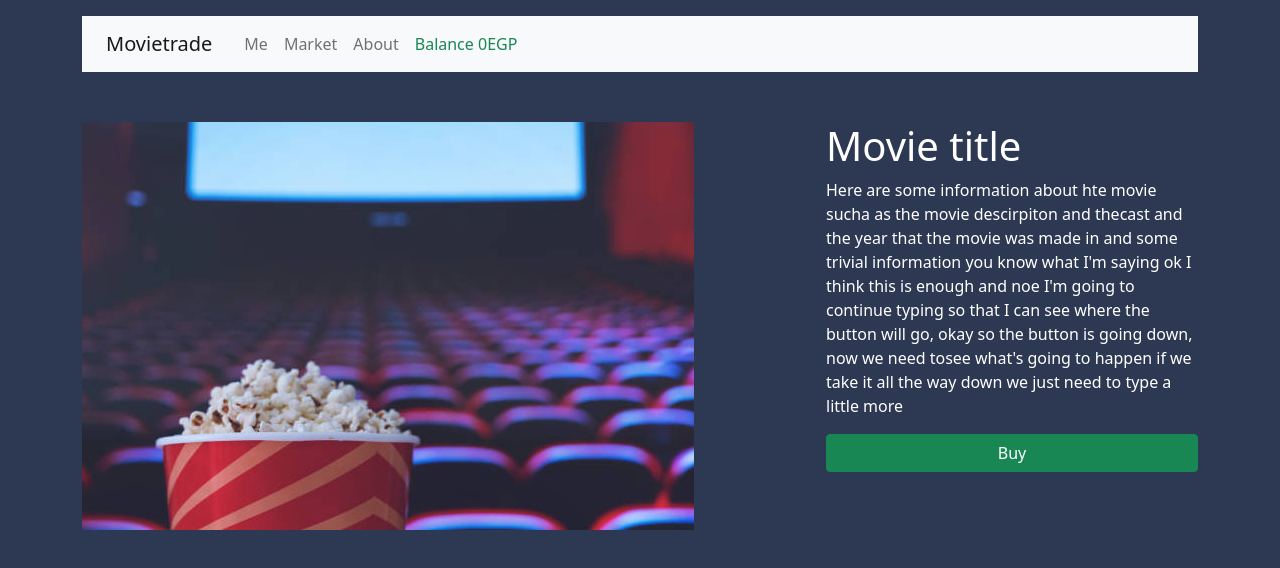
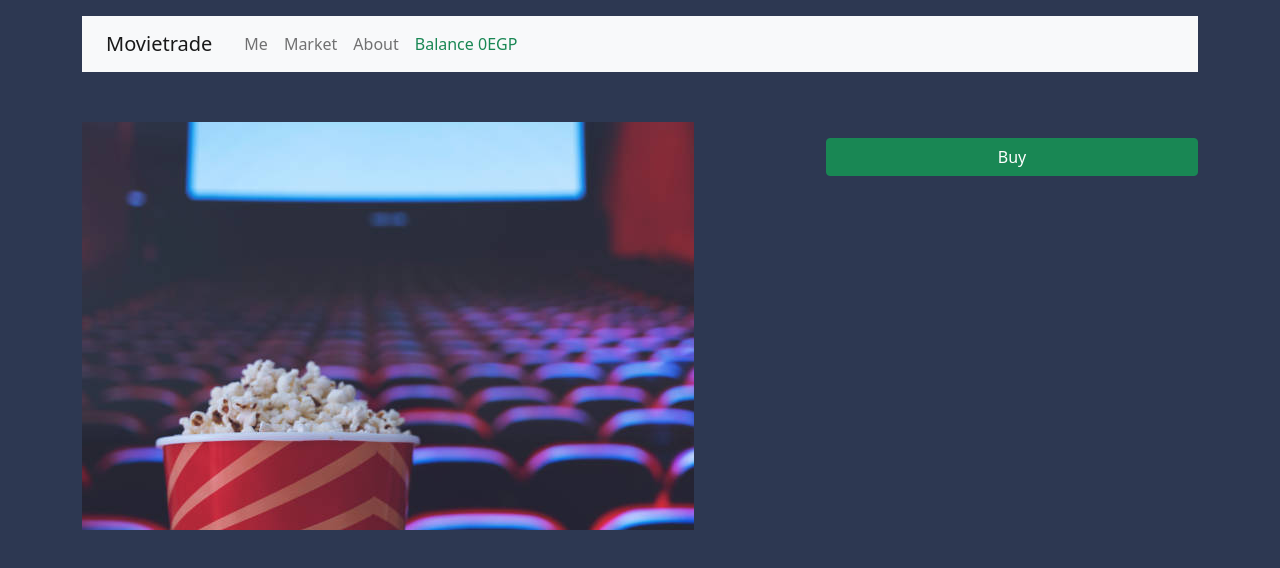
Before and after one commit to AbdullahFattah/movietrade, a React (Create React App) app: page /movie/1 in a window 1280 px wide. Shown: the top 568 px of the page. Built offline with nearby package versions, Linux system fonts and the light colour scheme.

Commit message:
Movie page buy added (Bug on refresh)

```diff
--- a/src/App.js
+++ b/src/App.js
@@ -11,6 +11,7 @@ import Recharge from "./components/recharge";
 import MoviePage from "./components/MoviePage";
 
 function App() {
+  const [movie, setMovie] = useState([]);
   const [balance, setBalance] = useState(0);
   const [ownedMovies, setOwnedMovies] = useState([]);
 
@@ -45,7 +46,10 @@ function App() {
                 <Me ownedMovies={ownedMovies} setOwnedMovies={setOwnedMovies} />
               }
             ></Route>
-            <Route path="/buy-movies" element={<Buy />}></Route>
+            <Route
+              path="/buy-movies"
+              element={<Buy movie={movie} setMovie={setMovie} />}
+            ></Route>
             <Route path="/about" element={<About />}></Route>
             <Route
               path="/recharge"
@@ -66,7 +70,10 @@ function App() {
               path="/purchase-complete"
               element={<PurchaseComplete />}
             ></Route>
-            <Route path="/movie/:id" element={<MoviePage />}></Route>
+            <Route
+              path="/movie/:id"
+              element={<MoviePage movie={movie} />}
+            ></Route>
           </Routes>
         </Router>
       </div>
--- a/src/components/MoviePage.js
+++ b/src/components/MoviePage.js
@@ -1,7 +1,11 @@
-import { useParams } from "react-router-dom";
+import { useParams, Link } from "react-router-dom";
 import image from "../assets/card-image.jpg";
 
-const MoviePage = () => {
+const MoviePage = ({ movie }) => {
+  const movieId = parseInt(useParams().id);
+
+  const selectedMovie = movie[movieId - 1];
+
   return (
     <div className="movie-page">
       <div className="movie-page-image" style={{ marginTop: "50px" }}>
@@ -13,19 +17,16 @@ const MoviePage = () => {
           marginTop: "50px",
         }}
       >
-        <h1>Movie title</h1>
-        <p>
-          Here are some information about hte movie sucha as the movie
-          descirpiton and thecast and the year that the movie was made in and
-          some trivial information you know what I'm saying ok I think this is
-          enough and noe I'm going to continue typing so that I can see where
-          the button will go, okay so the button is going down, now we need
-          tosee what's going to happen if we take it all the way down we just
-          need to type a little more
-        </p>
-        <button style={{ width: "100%" }} className="btn btn-success">
+        <h1>{selectedMovie ? selectedMovie.title : null}</h1>
+        <p>{selectedMovie ? selectedMovie.year : null}</p>
+        <p>{selectedMovie ? selectedMovie.description : null}</p>
+        <Link
+          to={`/purchase/${movieId}`}
+          style={{ width: "100%" }}
+          className="btn btn-success"
+        >
           Buy
-        </button>
+        </Link>
       </div>
     </div>
   );
--- a/src/components/buy.js
+++ b/src/components/buy.js
@@ -2,9 +2,7 @@ import React, { useState, useEffect } from "react";
 import axios from "axios";
 import { Link, useNavigate } from "react-router-dom";
 import image from "../assets/card-image.jpg";
-export default function Buy() {
-  const [movie, setMovie] = useState([]);
-
+export default function Buy({ movie, setMovie }) {
   useEffect(() => {
     loadMovies();
   }, []);
@@ -43,7 +41,7 @@ function MovieRow({ movie }) {
           />
           <div className="card-body">
             <h5 className="card-title">{movie.title}</h5>
-            {/* To be replace with year of making */}
+
             <p>{movie.year}</p>
             <p className="card-text">{movie.description}</p>
             <p className="card-text">
```
